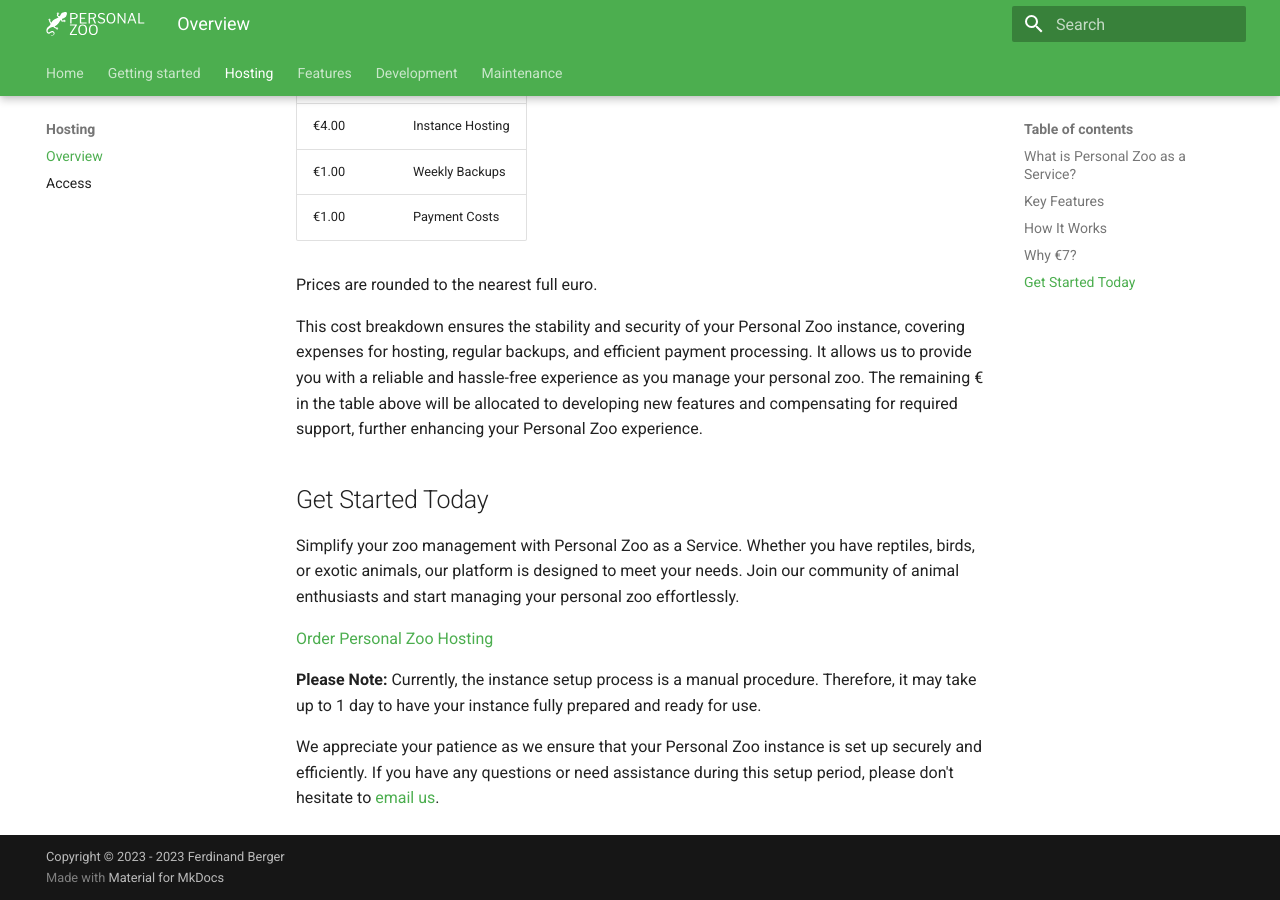
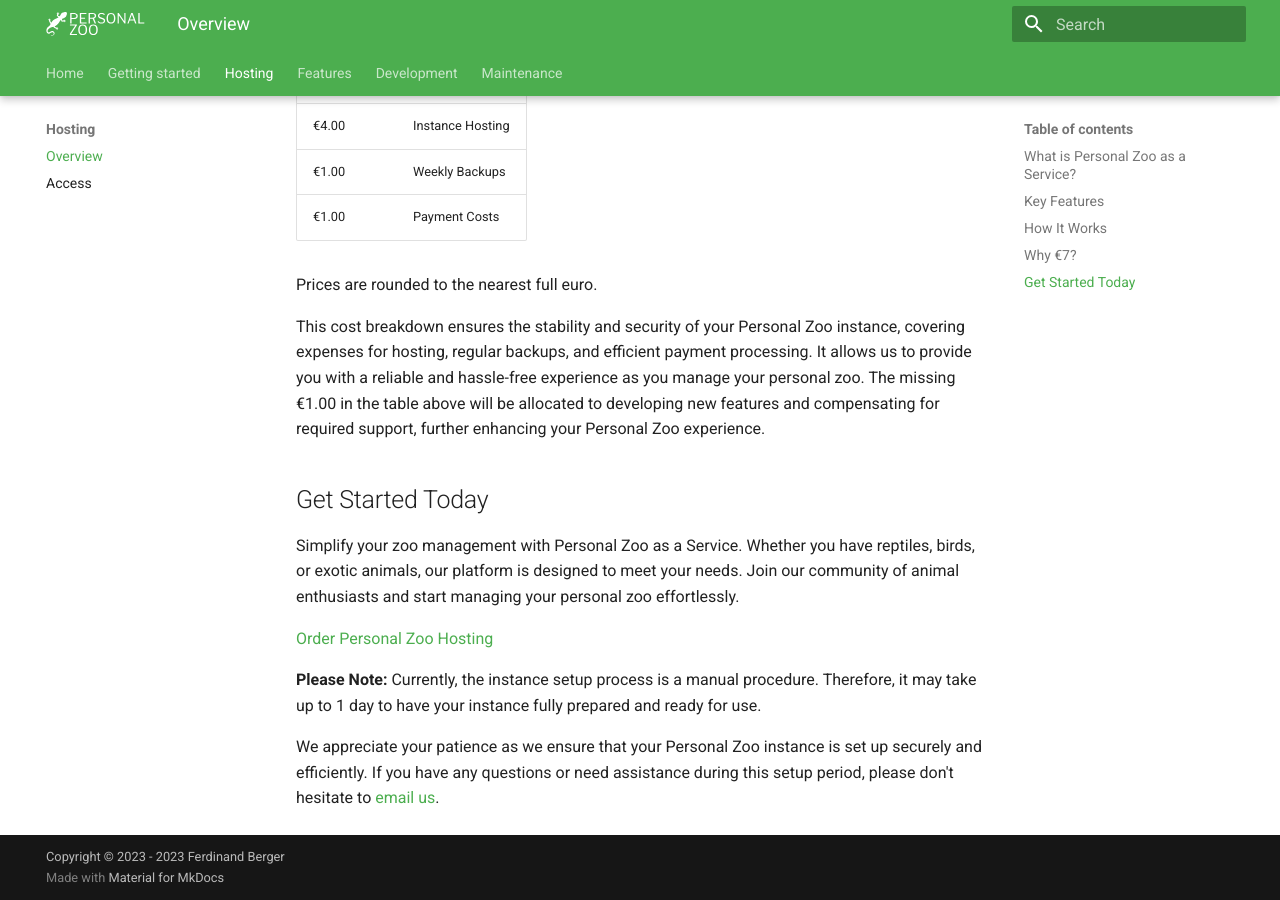
Before and after one commit to Brazier85/personal_zoo, an MkDocs documentation site: the page built from docs/hosting/overview.md, in a window 1280 px wide and 900 px high, scrolled down 1049 px. Built offline with MkDocs 1.6.1 and Material for MkDocs 9.7.7, drawn with Linux system fonts in a browser that asks for light colours.

Commit message:
docs(): Missing Euro

```diff
--- a/docs/hosting/overview.md
+++ b/docs/hosting/overview.md
@@ -34,7 +34,7 @@
 
 Prices are rounded to the nearest full euro.
 
-This cost breakdown ensures the stability and security of your Personal Zoo instance, covering expenses for hosting, regular backups, and efficient payment processing. It allows us to provide you with a reliable and hassle-free experience as you manage your personal zoo. The remaining € in the table above will be allocated to developing new features and compensating for required support, further enhancing your Personal Zoo experience.
+This cost breakdown ensures the stability and security of your Personal Zoo instance, covering expenses for hosting, regular backups, and efficient payment processing. It allows us to provide you with a reliable and hassle-free experience as you manage your personal zoo. The missing €1.00 in the table above will be allocated to developing new features and compensating for required support, further enhancing your Personal Zoo experience.
 
 
 ## Get Started Today
```
